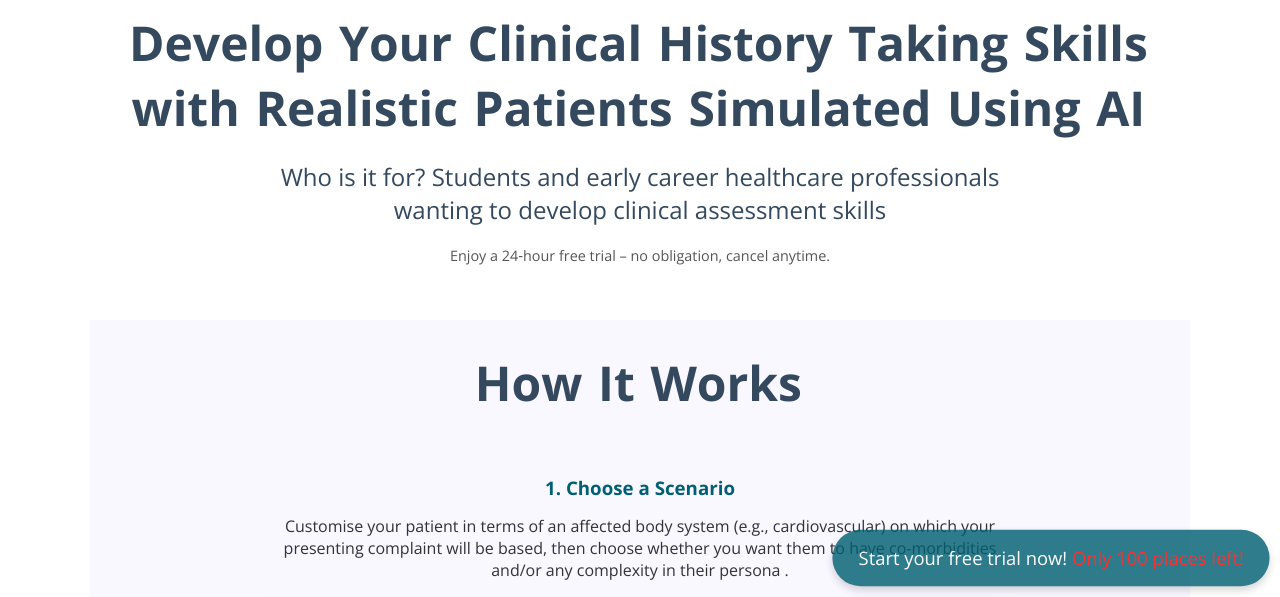
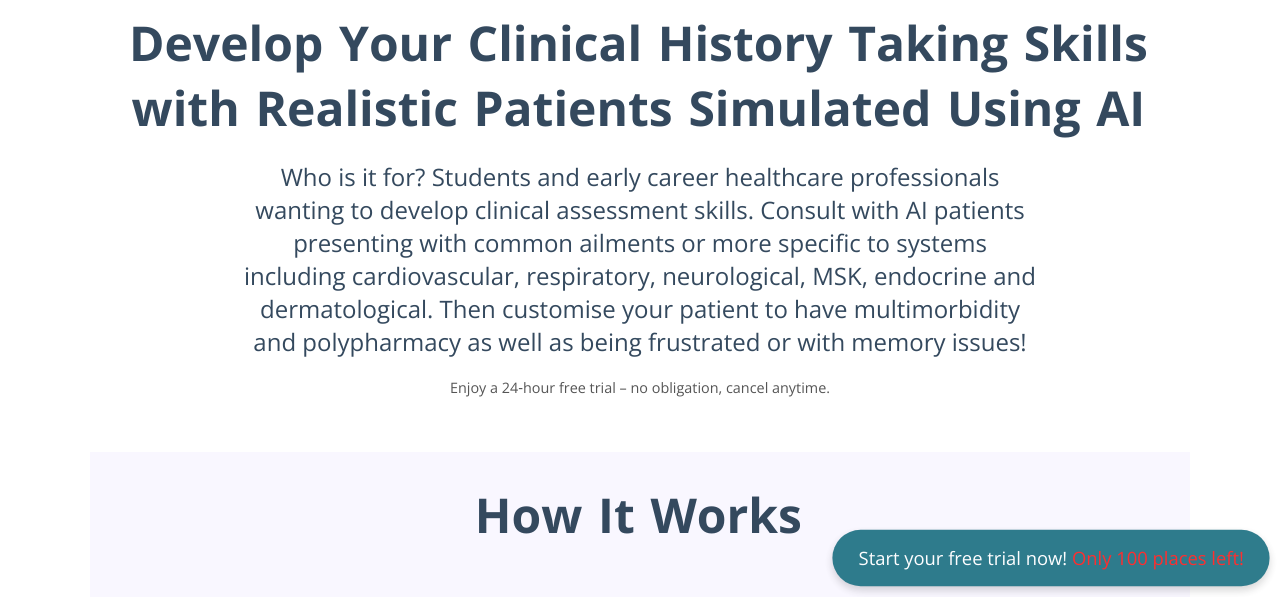
Before and after one commit to StudPharm1711/Web_Sim, a Flask app: page / in a window 1280 px wide. Shown: the part 195-792 px from the top of the page. Run offline with Flask 3, Linux system fonts and the light colour scheme; data that the repository does not hold is empty.

```diff
--- a/templates/landing.html
+++ b/templates/landing.html
@@ -162,7 +162,7 @@
           <span class="letter">I</span>
         </span>
       </h2>
-      <p>Who is it for? Students and early career healthcare professionals wanting to develop clinical assessment skills</p>
+      <p>Who is it for? Students and early career healthcare professionals wanting to develop clinical assessment skills. Consult with AI patients presenting with common ailments or more specific to systems including cardiovascular, respiratory, neurological, MSK, endocrine and dermatological. Then customise your patient to have multimorbidity and polypharmacy as well as being frustrated or with memory issues!</p>
       <p class="risk-reversal">Enjoy a 24‑hour free trial – no obligation, cancel anytime.</p>
     </div>
   </section>
```
Also changed, not shown: 2 other files.
